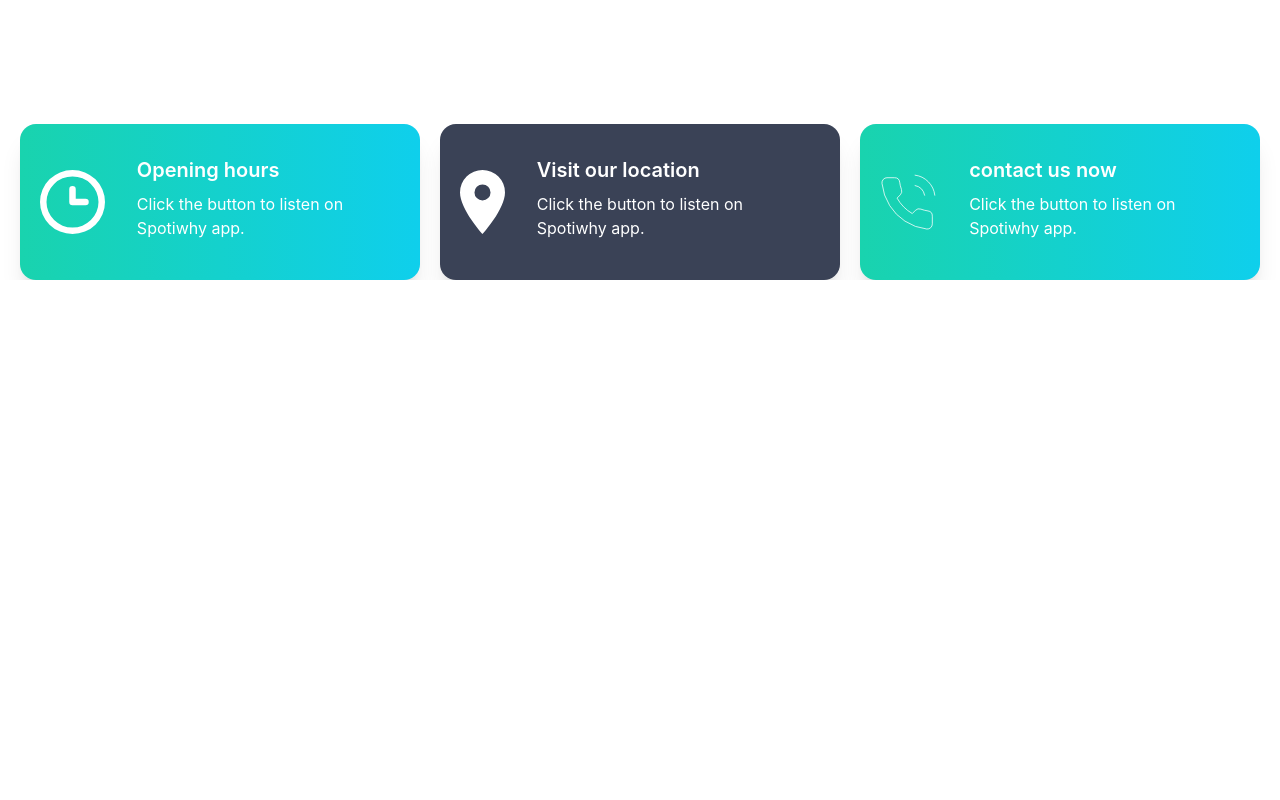
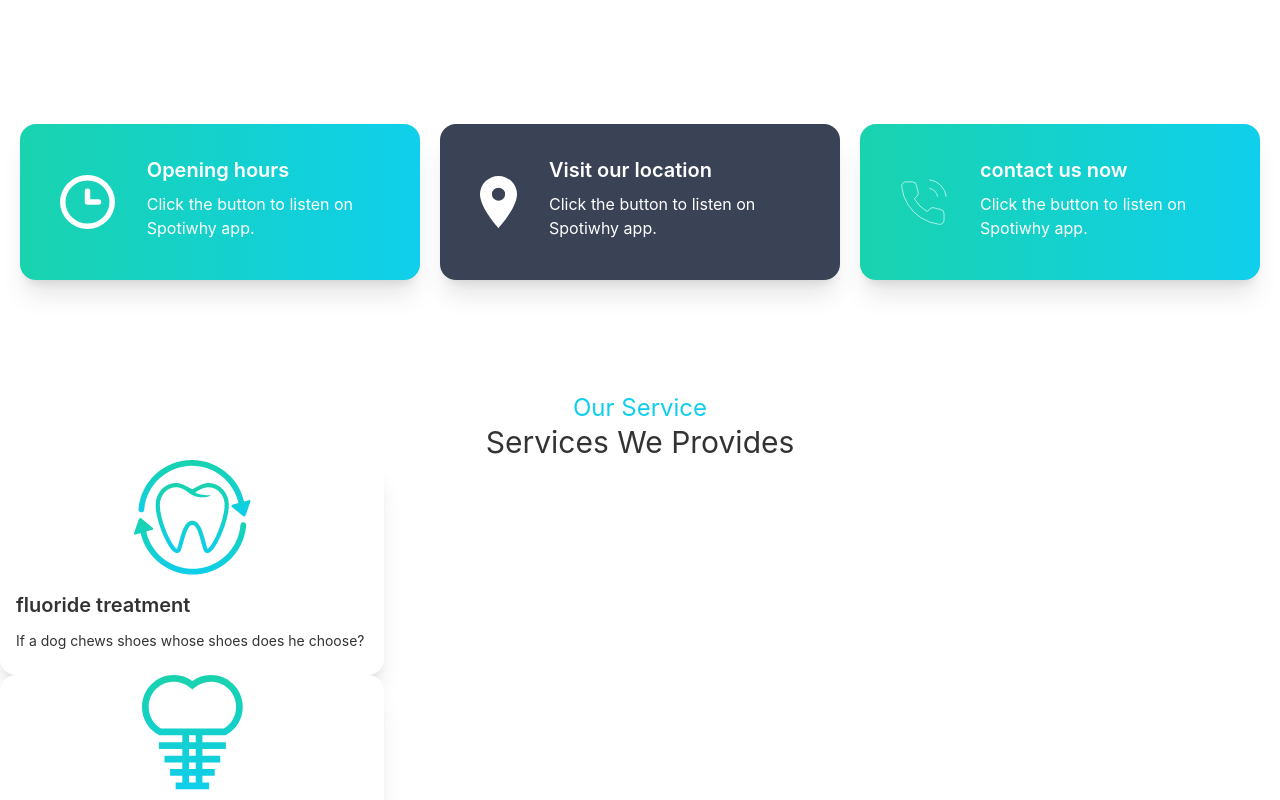
Before and after one commit to SR-Shahen/doctors-portal-client, a React (Create React App) app: page / in a window 1280 px wide. Shown: the part 740-1540 px from the top of the page. Before the commit the page ends 1020 px from the top, so only its background shows below. Built offline with nearby package versions, Linux system fonts and the light colour scheme.

Commit message:
added service section

```diff
--- a/src/Pages/Home/Home.js
+++ b/src/Pages/Home/Home.js
@@ -1,6 +1,7 @@
 import React from 'react';
 import Banner from './Banner';
 import Info from './Info';
+import Service from './Service';
 
 const Home = () => {
     return (
@@ -8,6 +9,7 @@ const Home = () => {
 
             <Banner></Banner>
             <Info></Info>
+            <Service></Service>
         </div>
     );
 };
--- a/src/Pages/Home/InfoDetail.js
+++ b/src/Pages/Home/InfoDetail.js
@@ -2,7 +2,7 @@ import React from 'react';
 
 const InfoDetail = ({ img, title, bgColor }) => {
     return (
-        <div class={`card lg:card-side ${bgColor}  text-white shadow-xl`}>
+        <div class={`card lg:card-side px-5 ${bgColor}  text-white shadow-xl`}>
             <figure><img className='pl-5' src={img} alt="" /></figure>
             <div class="card-body">
                 <h2 class="card-title ">{title}</h2>
--- /dev/null
+++ b/src/Pages/Home/Service.js
@@ -0,0 +1,19 @@
+import React from 'react';
+import ServiceDetails from './ServiceDetails';
+import fluoride from '../../assets/images/fluoride.png'
+import cavity from '../../assets/images/cavity.png'
+import whitening from '../../assets/images/whitening.png'
+
+const Service = () => {
+    return (
+        <div class='mt-28'>
+            <h2 class='text-center text-2xl text-bold text-primary'>Our Service</h2>
+            <h1 class="text-3xl text-center">Services We Provides</h1>
+            <ServiceDetails img={fluoride} title={'fluoride treatment'}></ServiceDetails>
+            <ServiceDetails img={cavity} title={'Cavity Filling'}></ServiceDetails>
+            <ServiceDetails img={whitening} title={'Teeth Whitening'}></ServiceDetails>
+        </div>
+    );
+};
+
+export default Service;
--- /dev/null
+++ b/src/Pages/Home/ServiceDetails.js
@@ -0,0 +1,18 @@
+import React from 'react';
+
+const ServiceDetails = ({ img, title }) => {
+    return (
+        <div class="card card-compact w-96 bg-base-100 shadow-xl">
+            <figure><img src={img} alt="Shoes" /></figure>
+            <div class="card-body">
+                <h2 class="card-title">{title}</h2>
+                <p>If a dog chews shoes whose shoes does he choose?</p>
+                <div class="card-actions justify-end">
+
+                </div>
+            </div>
+        </div>
+    );
+};
+
+export default ServiceDetails;
```
